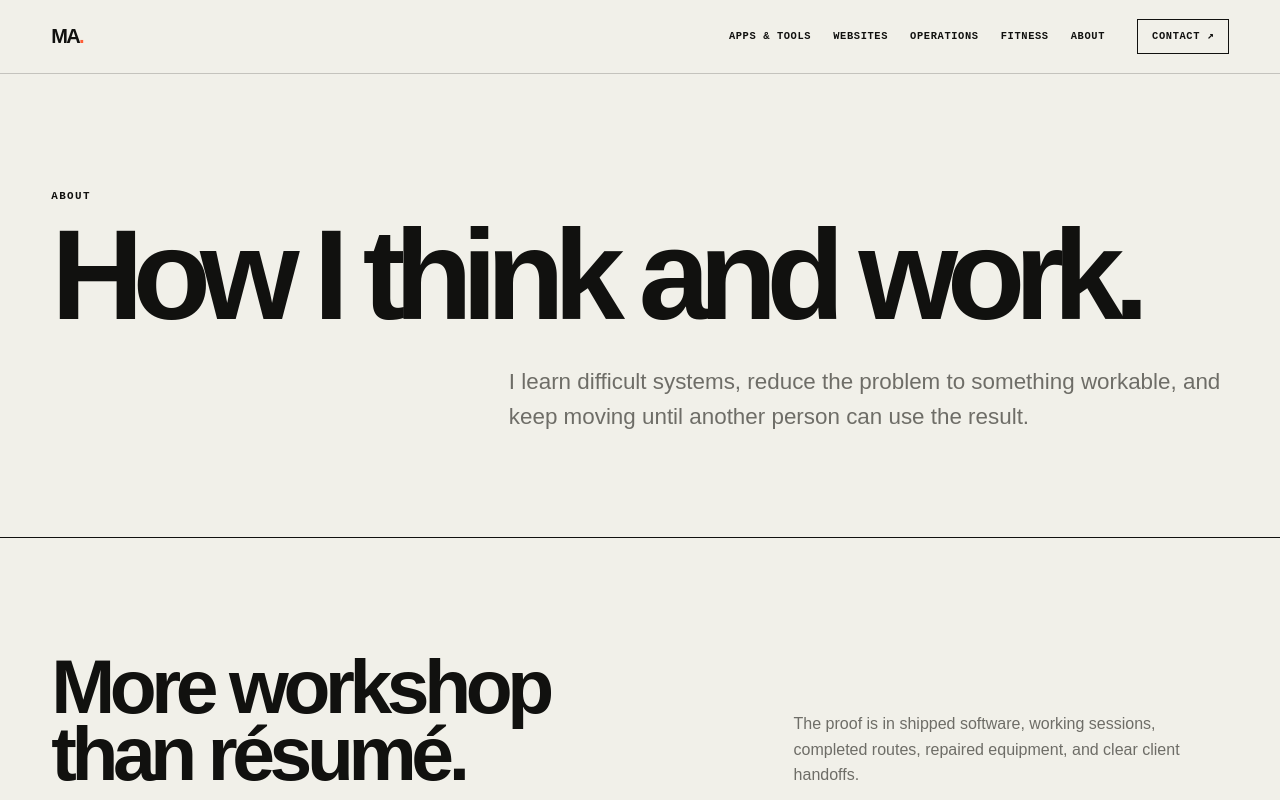
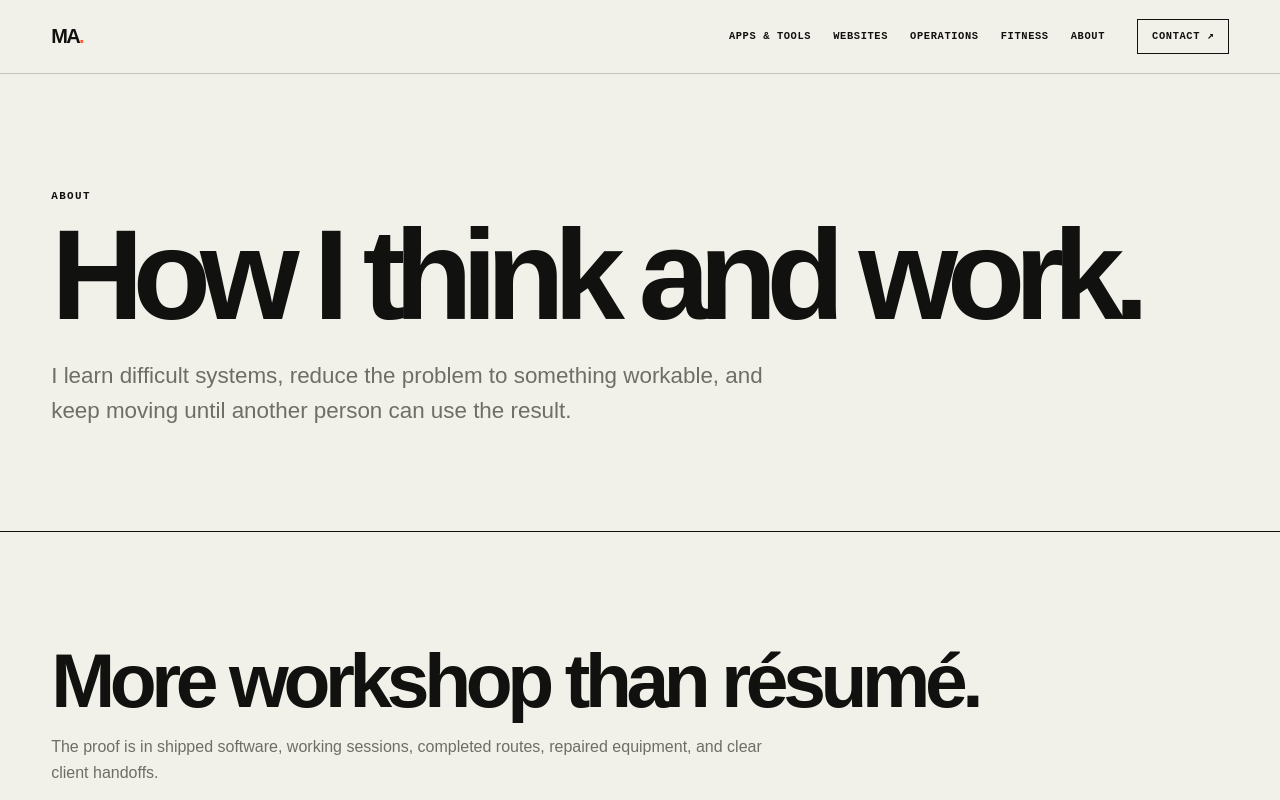
Before and after one commit to mjcreativemedia/mitchell-operating-profile, an Astro site: page /about in a window 1280 px wide. Shown: the top 800 px of the page. Built offline with nearby package versions, Linux system fonts and the light colour scheme; Astro itself is replaced by a stand-in of ours.

Commit message:
Align section headings across site

```diff
--- a/src/pages/index.astro
+++ b/src/pages/index.astro
@@ -50,8 +50,8 @@ const skillGroups = [
 
 <style>
 .home-hero { min-height:calc(100vh - 74px); display:grid; grid-template-columns:1.25fr .75fr; gap:7vw; padding:clamp(55px,7vw,100px) 4vw; align-items:center; }.home-copy h1 { margin:0; font-size:clamp(4.6rem,10vw,10rem); line-height:.76; letter-spacing:-.09em; }.home-copy h2 { margin:38px 0 16px; max-width:850px; font-size:clamp(1.8rem,3.3vw,3.5rem); line-height:1; letter-spacing:-.055em; }.home-copy>p:last-of-type { max-width:670px; color:var(--muted); font-size:1.1rem; line-height:1.55; }.hero-actions { display:flex; gap:10px; flex-wrap:wrap; margin-top:30px; }.hero-photo { aspect-ratio:4/5; border:1px solid var(--ink); position:relative; overflow:hidden; background:var(--blue); box-shadow:16px 16px 0 var(--acid); }.hero-photo img { width:100%; height:100%; object-fit:cover; filter:grayscale(1) contrast(1.12); }.hero-photo span { position:absolute; left:14px; right:14px; bottom:14px; padding:11px; background:var(--paper); border:1px solid var(--ink); font:700 .6rem/1.3 monospace; text-transform:uppercase; }
-.home-services,.highlights { padding:clamp(70px,9vw,130px) 4vw; }.home-services { background:var(--orange); }.home-section-title { display:grid; grid-template-columns:.55fr 1.25fr .35fr; gap:5vw; align-items:end; margin-bottom:48px; }.home-section-title h2 { margin:0; font-size:clamp(3rem,6vw,6rem); line-height:.88; letter-spacing:-.07em; }.home-section-title>a { font:800 .65rem/1.4 monospace; text-transform:uppercase; border-bottom:1px solid; justify-self:end; }.service-grid { display:grid; grid-template-columns:repeat(4,1fr); border:1px solid var(--ink); }.service-card { min-height:280px; padding:24px; display:flex; flex-direction:column; border-right:1px solid var(--ink); }.service-card:last-child { border:0; }.service-card span,.service-card strong { font:800 .63rem/1 monospace; text-transform:uppercase; }.service-card h3 { margin:68px 0 12px; font-size:2rem; letter-spacing:-.055em; }.service-card p { margin:0; color:#3f3e3a; line-height:1.45; }.service-card strong { margin-top:auto; }.service-card:hover { background:var(--paper); }
+.home-services,.highlights { padding:clamp(70px,9vw,130px) 4vw; }.home-services { background:var(--orange); }.home-section-title { display:flex; flex-direction:column; align-items:flex-start; gap:0; margin-bottom:48px; }.home-section-title h2 { max-width:1050px; margin:0; font-size:clamp(3rem,6vw,6rem); line-height:.88; letter-spacing:-.07em; }.home-section-title>a { margin-top:20px; font:800 .65rem/1.4 monospace; text-transform:uppercase; border-bottom:1px solid; }.service-grid { display:grid; grid-template-columns:repeat(4,1fr); border:1px solid var(--ink); }.service-card { min-height:280px; padding:24px; display:flex; flex-direction:column; border-right:1px solid var(--ink); }.service-card:last-child { border:0; }.service-card span,.service-card strong { font:800 .63rem/1 monospace; text-transform:uppercase; }.service-card h3 { margin:68px 0 12px; font-size:2rem; letter-spacing:-.055em; }.service-card p { margin:0; color:#3f3e3a; line-height:1.45; }.service-card strong { margin-top:auto; }.service-card:hover { background:var(--paper); }
 .highlights { background:#d8d7d0; }.quick-stats { display:grid; grid-template-columns:repeat(4,1fr); background:var(--ink); color:#fff; }.quick-stats div { min-height:145px; padding:28px 3vw; display:flex; flex-direction:column; justify-content:center; border-right:1px solid #363633; }.quick-stats strong { color:var(--acid); font-size:clamp(2rem,3.5vw,3.8rem); letter-spacing:-.06em; }.quick-stats span { color:#999; font:700 .62rem/1.4 monospace; text-transform:uppercase; }.home-skills{padding:clamp(70px,9vw,130px) 4vw;background:var(--paper)}.skills-grid{display:grid;grid-template-columns:repeat(3,1fr);border-top:1px solid var(--ink);border-left:1px solid var(--ink)}.skills-grid article{padding:24px;border-right:1px solid var(--ink);border-bottom:1px solid var(--ink);min-height:250px}.skills-grid article>span{color:var(--orange);font:800 .65rem/1 monospace}.skills-grid h3{font-size:2rem;letter-spacing:-.055em;margin:45px 0 24px}.home-contact { padding:clamp(80px,10vw,150px) 4vw; background:var(--acid); display:grid; grid-template-columns:.5fr 1.4fr .4fr; gap:5vw; align-items:end; }.home-contact h2 { margin:0; font-size:clamp(3rem,6vw,6.6rem); line-height:.88; letter-spacing:-.075em; }
-@media(max-width:900px){.home-hero{grid-template-columns:1fr}.hero-photo{max-width:450px}.home-section-title{grid-template-columns:1fr}.home-section-title>a{justify-self:start}.service-grid{grid-template-columns:repeat(2,1fr)}.service-card{border-bottom:1px solid var(--ink)}.skills-grid{grid-template-columns:repeat(2,1fr)}.home-contact{grid-template-columns:1fr}.quick-stats{grid-template-columns:repeat(2,1fr)}}
+@media(max-width:900px){.home-hero{grid-template-columns:1fr}.hero-photo{max-width:450px}.service-grid{grid-template-columns:repeat(2,1fr)}.service-card{border-bottom:1px solid var(--ink)}.skills-grid{grid-template-columns:repeat(2,1fr)}.home-contact{grid-template-columns:1fr}.quick-stats{grid-template-columns:repeat(2,1fr)}}
 @media(max-width:620px){.home-hero,.home-services,.highlights,.home-skills,.home-contact{padding-left:20px;padding-right:20px}.home-copy h1{font-size:21vw}.service-grid,.skills-grid{grid-template-columns:1fr}.service-card{border-right:0}.quick-stats div{padding:22px 20px}.home-contact .button{justify-self:start}}
 </style>
--- a/src/styles/global.css
+++ b/src/styles/global.css
@@ -8,8 +8,8 @@ a { color:inherit; text-decoration:none; } img { max-width:100%; }
 .site-header nav { display:flex; align-items:center; gap:22px; margin-left:auto; }.site-header nav a,.header-contact { font:700 .65rem/1 monospace; text-transform:uppercase; letter-spacing:.06em; }.site-header nav a:hover { color:var(--blue); }.header-contact { border:1px solid var(--ink); padding:11px 14px; }
 .eyebrow { margin:0 0 20px; font:700 .68rem/1.4 monospace; text-transform:uppercase; letter-spacing:.13em; }
 .button { display:inline-flex; min-height:50px; padding:0 19px; justify-content:center; align-items:center; border:1px solid var(--ink); font:800 .68rem/1 monospace; text-transform:uppercase; }.button.dark { background:var(--ink); color:#fff; }.button:hover { box-shadow:4px 4px 0 var(--ink); transform:translateY(-2px); }
-.page-hero { padding:clamp(75px,9vw,140px) 4vw clamp(60px,8vw,110px); border-bottom:1px solid var(--ink); }.page-hero h1 { max-width:1200px; margin:0; font-size:clamp(4.1rem,10vw,10rem); line-height:.8; letter-spacing:-.085em; }.page-hero>p:last-child { max-width:720px; margin:38px 0 0 auto; font-size:clamp(1.1rem,1.8vw,1.4rem); line-height:1.55; color:var(--muted); }
-.content-section { padding:clamp(70px,9vw,130px) 4vw; }.section-head { display:grid; grid-template-columns:1.2fr .8fr; gap:7vw; align-items:end; margin-bottom:48px; }.section-head h2 { margin:0; font-size:clamp(3rem,6vw,6rem); line-height:.88; letter-spacing:-.07em; }.section-head>p { color:var(--muted); line-height:1.6; max-width:520px; margin:0; }
+.page-hero { padding:clamp(75px,9vw,140px) 4vw clamp(60px,8vw,110px); border-bottom:1px solid var(--ink); }.page-hero h1 { max-width:1200px; margin:0; font-size:clamp(4.1rem,10vw,10rem); line-height:.8; letter-spacing:-.085em; }.page-hero>p:last-child { max-width:760px; margin:32px 0 0; font-size:clamp(1.1rem,1.8vw,1.4rem); line-height:1.55; color:var(--muted); }
+.content-section { padding:clamp(70px,9vw,130px) 4vw; }.section-head { display:flex; flex-direction:column; align-items:flex-start; gap:20px; margin-bottom:48px; }.section-head h2 { max-width:1050px; margin:0; font-size:clamp(3rem,6vw,6rem); line-height:.88; letter-spacing:-.07em; }.section-head>p { color:var(--muted); line-height:1.6; max-width:720px; margin:0; }
 .media-slot { position:relative; overflow:hidden; border:1px solid var(--ink); background-color:#dad8cf; background-image:linear-gradient(rgba(17,17,15,.11) 1px,transparent 1px),linear-gradient(90deg,rgba(17,17,15,.11) 1px,transparent 1px); background-size:28px 28px; }.media-slot.ratio-wide { aspect-ratio:16/10; }.media-slot.ratio-portrait { aspect-ratio:4/5; }.media-slot.ratio-square { aspect-ratio:1; }.media-slot img { width:100%; height:100%; object-fit:cover; display:block; }.slot-copy { position:absolute; inset:0; display:flex; flex-direction:column; justify-content:space-between; padding:22px; }.slot-copy span,.slot-copy small { font:700 .62rem/1.4 monospace; text-transform:uppercase; }.slot-copy span { color:var(--orange); }.slot-copy strong { font-size:clamp(1.5rem,3vw,3.2rem); line-height:.95; letter-spacing:-.05em; max-width:80%; }.slot-copy small { color:var(--muted); }
 .visual-grid { display:grid; grid-template-columns:repeat(12,1fr); gap:16px; }.visual-grid>* { grid-column:span 4; }.visual-grid>.wide { grid-column:span 8; }
 .card-grid { display:grid; grid-template-columns:repeat(3,1fr); border-top:1px solid var(--ink); border-left:1px solid var(--ink); }.info-card { min-height:260px; padding:26px; border-right:1px solid var(--ink); border-bottom:1px solid var(--ink); display:flex; flex-direction:column; }.info-card h3 { margin:60px 0 12px; font-size:1.9rem; letter-spacing:-.05em; }.info-card p { margin:0; color:var(--muted); line-height:1.5; }.info-card strong { margin-top:auto; font:800 .65rem/1 monospace; text-transform:uppercase; }
@@ -17,6 +17,6 @@ a { color:inherit; text-decoration:none; } img { max-width:100%; }
 .site-footer { padding:90px 4vw 30px; background:var(--ink); color:#fff; display:grid; grid-template-columns:1.4fr .6fr; gap:60px; }.site-footer h2 { max-width:900px; margin:0; font-size:clamp(3rem,6vw,6.5rem); line-height:.88; letter-spacing:-.07em; }.footer-nav { display:flex; flex-direction:column; }.footer-nav a { padding:12px 0; border-bottom:1px solid #444; font-weight:800; }.footer-nav a:hover { color:var(--acid); }.footer-note { grid-column:1/-1; margin:20px 0 0; padding-top:24px; border-top:1px solid #333; color:#777; font:600 .62rem/1.4 monospace; text-transform:uppercase; }
 .dark-section { background:var(--ink); color:#fff; }.dark-section .section-head>p { color:#aaa; }
 .empty-note { padding:18px; border:1px dashed var(--ink); font:700 .65rem/1.5 monospace; text-transform:uppercase; }
-@media (max-width:900px) { .site-header { padding:0 20px; }.site-header nav { overflow-x:auto; }.site-header nav a:nth-child(n+5) { display:none; }.section-head { grid-template-columns:1fr; }.visual-grid>* ,.visual-grid>.wide { grid-column:span 6; }.card-grid { grid-template-columns:repeat(2,1fr); } }
+@media (max-width:900px) { .site-header { padding:0 20px; }.site-header nav { overflow-x:auto; }.site-header nav a:nth-child(n+5) { display:none; }.visual-grid>* ,.visual-grid>.wide { grid-column:span 6; }.card-grid { grid-template-columns:repeat(2,1fr); } }
 @media (max-width:620px) { .site-header nav { display:none; }.header-contact { margin-left:auto; }.page-hero,.content-section { padding-left:20px; padding-right:20px; }.page-hero h1 { font-size:20vw; }.visual-grid>* ,.visual-grid>.wide { grid-column:span 12; }.card-grid { grid-template-columns:1fr; }.site-footer { grid-template-columns:1fr; padding-left:20px; padding-right:20px; }.footer-note { grid-column:1; } }
 @media (prefers-reduced-motion:reduce) { html { scroll-behavior:auto; } * { transition:none!important; } }
```
